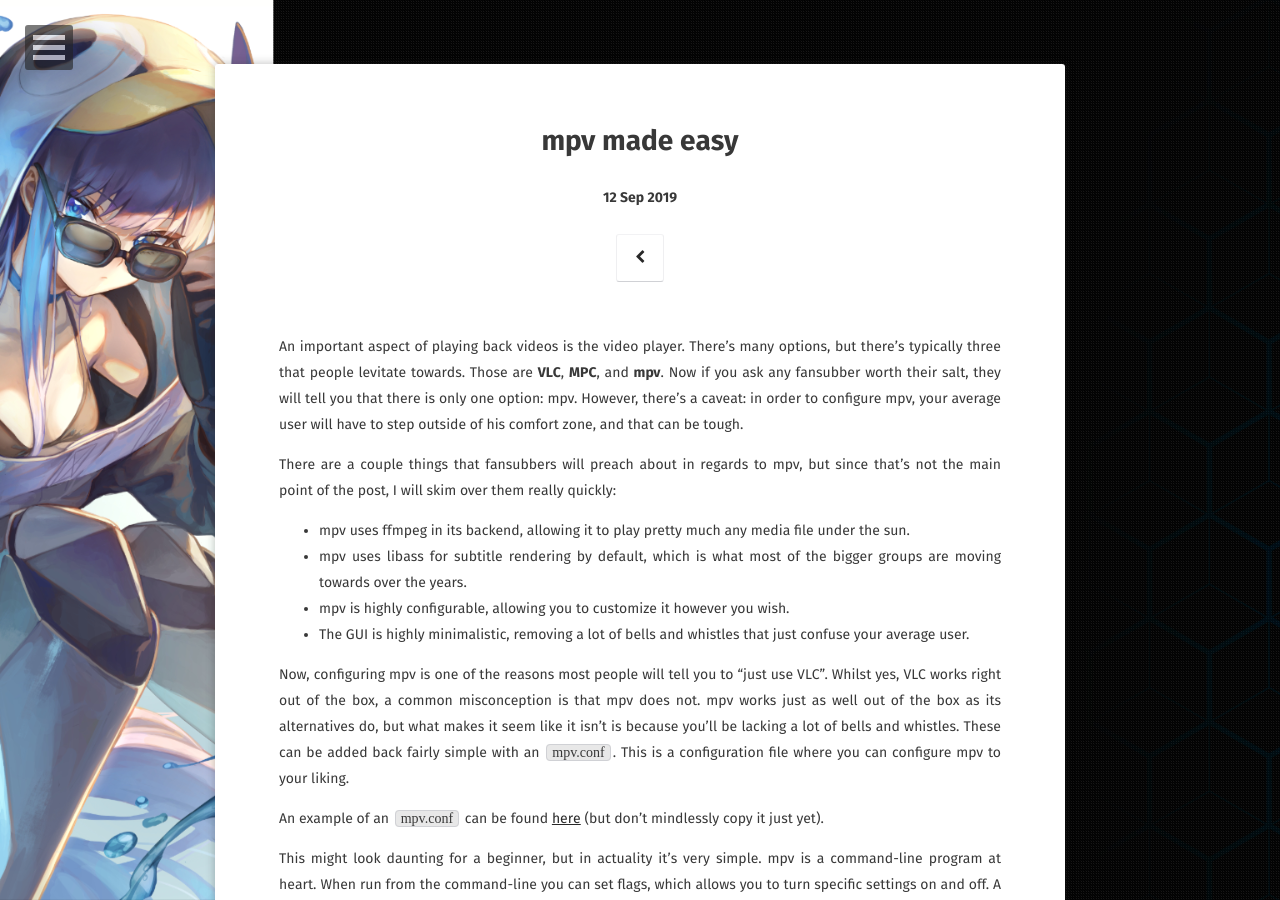
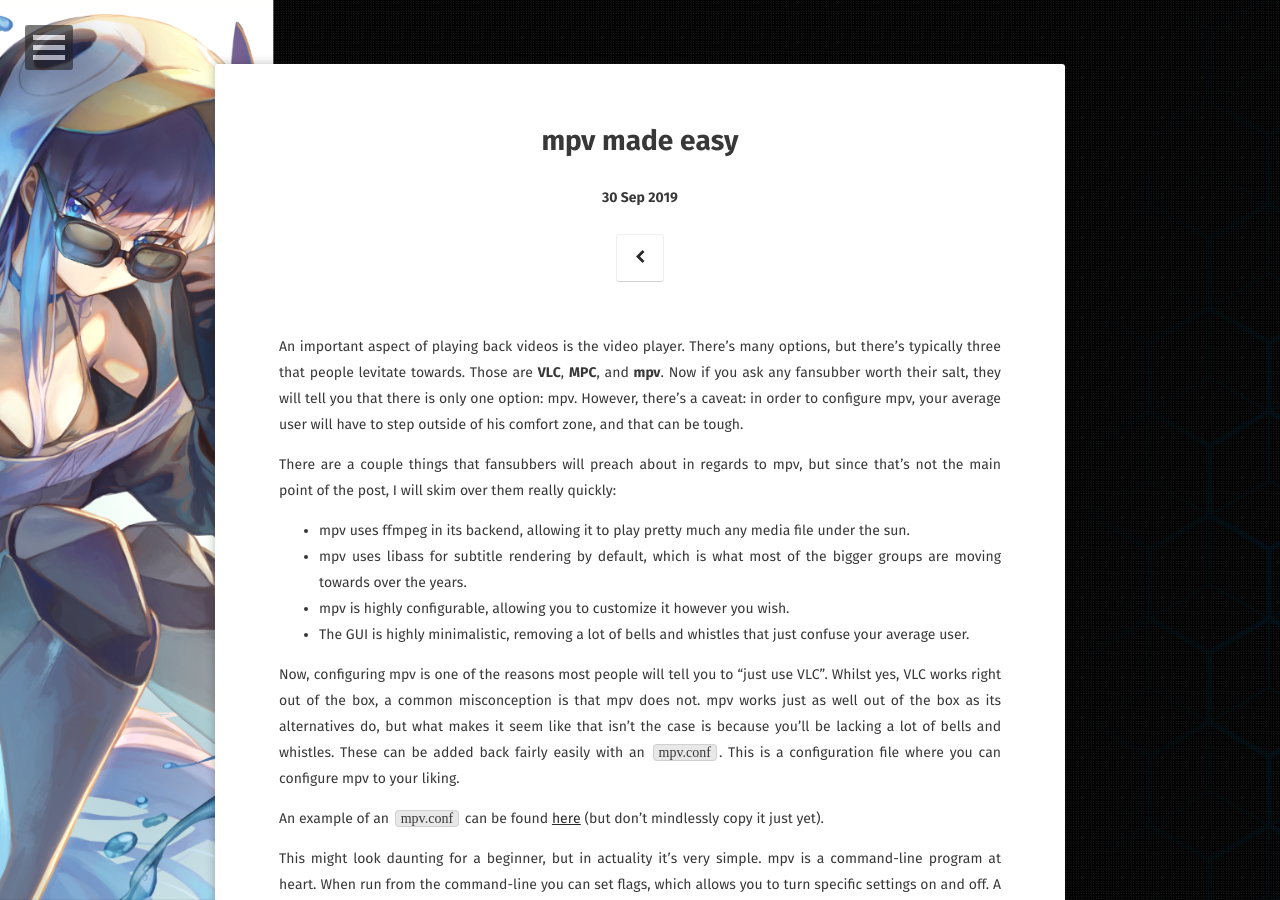
Before and after one commit to LightArrowsEXE/moon_blog, a Jekyll site: the page built from _posts/2019-09-30-mpv-made-easy.md, in a window 1280 px wide and 900 px high. Built offline with Jekyll 4.4.1, drawn with Linux system fonts in a browser that asks for light colours; some web fonts are replaced.

Commit message:
minor updates

```diff
--- a/_posts/2019-09-30-mpv-made-easy.md
+++ b/_posts/2019-09-30-mpv-made-easy.md
@@ -1,7 +1,7 @@
 ---
 layout: post
 title:  "mpv made easy"
-date:   2019-09-12
+date:   2019-09-30
 excerpt: "aka why you should use mpv over literally anything else"
 tag:
 - Fansubbing
@@ -17,7 +17,7 @@ There are a couple things that fansubbers will preach about in regards to mpv, b
 * mpv is highly configurable, allowing you to customize it however you wish.
 * The GUI is highly minimalistic, removing a lot of bells and whistles that just confuse your average user.
 
-Now, configuring mpv is one of the reasons most people will tell you to "just use VLC". Whilst yes, VLC works right out of the box, a common misconception is that mpv does not. mpv works just as well out of the box as its alternatives do, but what makes it seem like it isn’t is because you’ll be lacking a lot of bells and whistles. These can be added back fairly simple with an `mpv.conf`. This is a configuration file where you can configure mpv to your liking.
+Now, configuring mpv is one of the reasons most people will tell you to "just use VLC". Whilst yes, VLC works right out of the box, a common misconception is that mpv does not. mpv works just as well out of the box as its alternatives do, but what makes it seem like that isn’t the case is because you’ll be lacking a lot of bells and whistles. These can be added back fairly easily with an `mpv.conf`. This is a configuration file where you can configure mpv to your liking.
 
 An example of an `mpv.conf` can be found [here](https://github.com/LightArrowsEXE/dotfiles/blob/master/mpv/.config/mpv/mpv.conf) (but don’t mindlessly copy it just yet).
 
```
